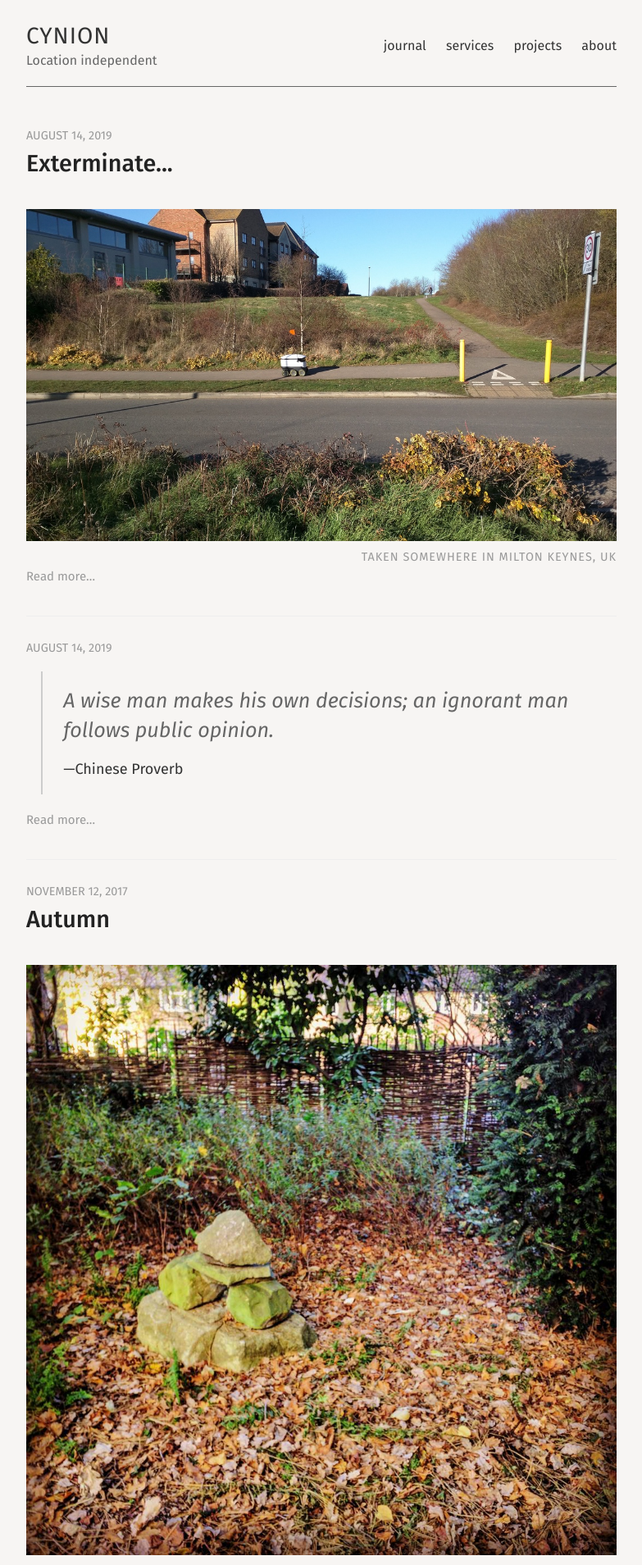
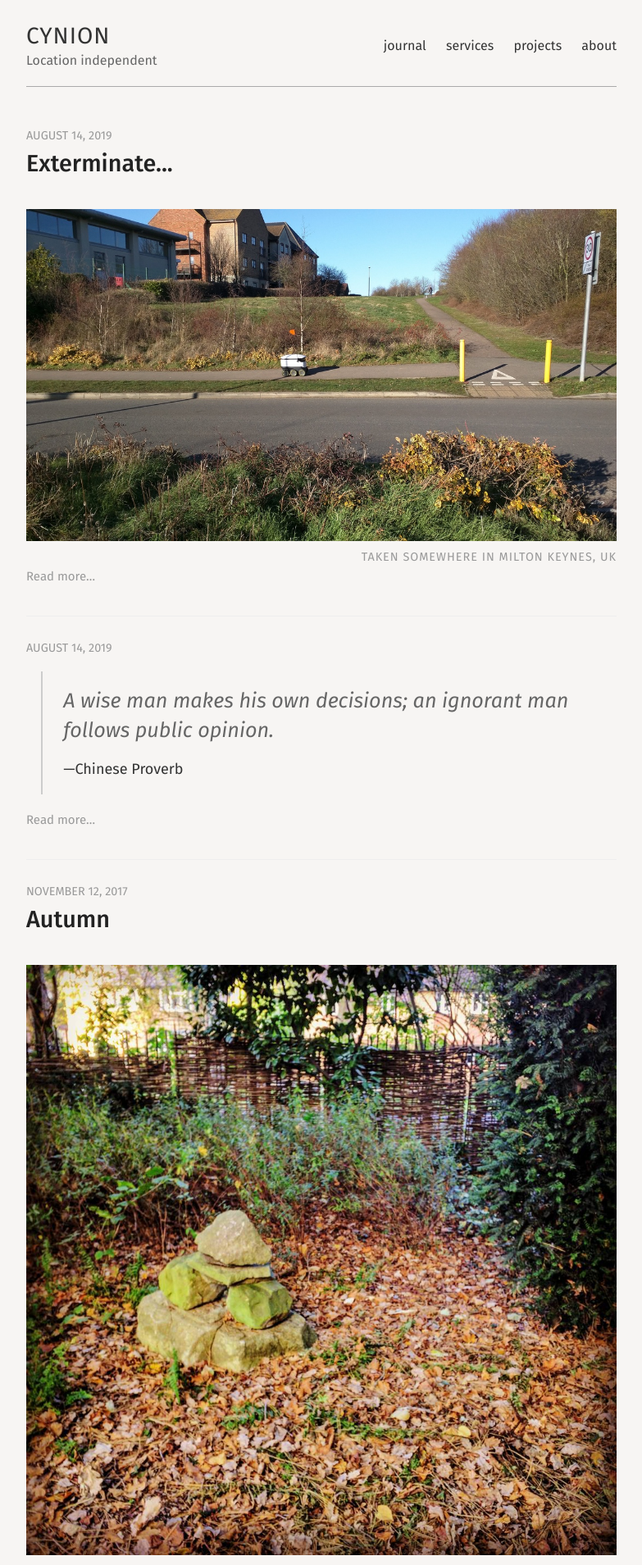
Before and after one commit to cynion/cynion.github.io, a Jekyll site: the page built from index.html, in a window 1280 px wide. Shown: the top 1909 px of the page at 82% size, without its empty margins (248-1031 px from the left). Built offline with Jekyll 4.4.1, drawn with Linux system fonts in a browser that asks for light colours; nearby versions of some CDN libraries; the list of posts is cut into pages by our own code.

Commit message:
Update style.scss

```diff
--- a/assets/css/style.scss
+++ b/assets/css/style.scss
@@ -171,7 +171,7 @@ img {
 
 .masthead {
   padding: 20px 0;
-  border-bottom: 1px solid $gray;
+  border-bottom: 1px solid #aaa;
 
   @include mobile {
     text-align: center;
```
